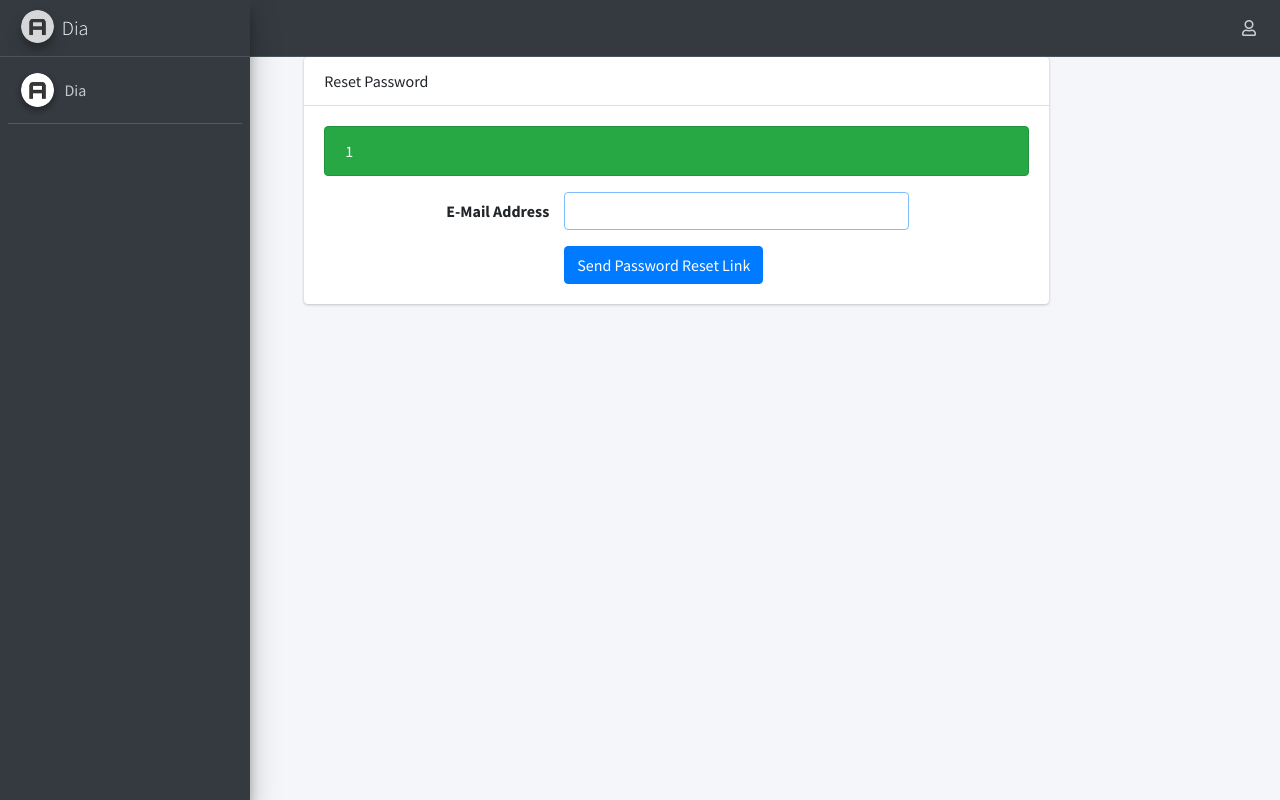
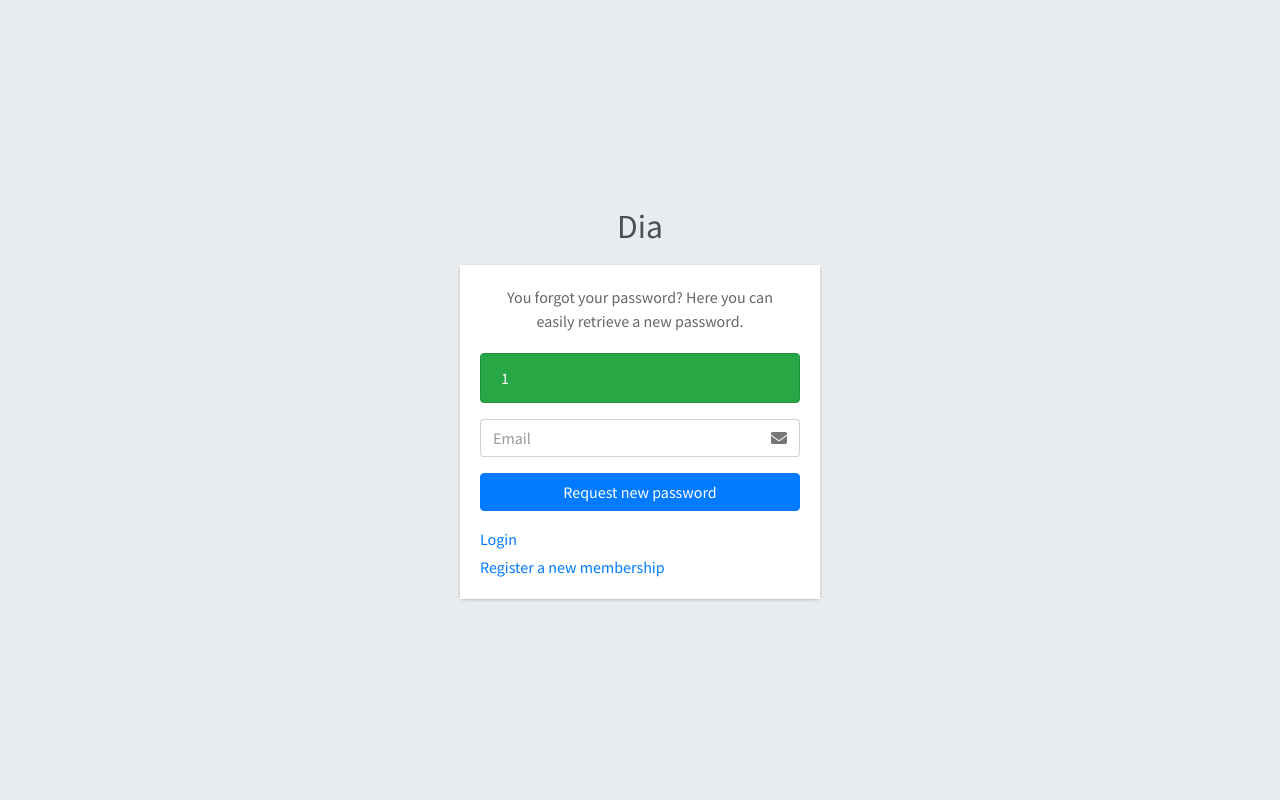
Before and after one commit to lydev7/dia, a Laravel app: template resources/views/auth/passwords/email.blade.php in a window 1280 px wide. Run offline with Laravel 8, Linux system fonts and the light colour scheme; the template is opened without the code that fills it, so the values that code supplies are empty; a user stored in the database is signed in; data comes from the database, SQL or seed files in the repository; some libraries are stand-ins or nearby versions.

Commit message:
password reset

```diff
--- a/resources/views/auth/login.blade.php
+++ b/resources/views/auth/login.blade.php
@@ -52,7 +52,7 @@
                 </form>
                 <hr>
                 <p class="mb-1">
-                    <a href="#">I forgot my password</a>
+                    <a href="{{ route('password.request') }}">I forgot my password</a>
                 </p>
                 <p class="mb-0">
                     <a href="{{ route('register') }}" class="text-center">Register a new membership</a>
--- a/resources/views/auth/passwords/email.blade.php
+++ b/resources/views/auth/passwords/email.blade.php
@@ -1,47 +1,49 @@
-@extends('layouts.app')
+@extends('layouts.guest')
 
 @section('content')
-<div class="container">
-    <div class="row justify-content-center">
-        <div class="col-md-8">
+    <div class="login-box">
+        <div class="login-logo">
+            <a href="/"><b>Dia</b></a>
+        </div>
+        <!-- /.login-logo -->
         <div class="card">
-                <div class="card-header">{{ __('Reset Password') }}</div>
-
-                <div class="card-body">
+            <div class="card-body login-card-body">
+                <p class="login-box-msg">You forgot your password? Here you can easily retrieve a new password.</p>
                 @if (session('status'))
                     <div class="alert alert-success" role="alert">
                         {{ session('status') }}
                     </div>
                 @endif
-
-                    <form method="POST" action="{{ route('password.email') }}">
+                <form action="{{ route('password.email') }}" method="post">
                     @csrf
-
-                        <div class="form-group row">
-                            <label for="email" class="col-md-4 col-form-label text-md-right">{{ __('E-Mail Address') }}</label>
-
-                            <div class="col-md-6">
-                                <input id="email" type="email" class="form-control @error('email') is-invalid @enderror" name="email" value="{{ old('email') }}" required autocomplete="email" autofocus>
-
-                                @error('email')
-                                    <span class="invalid-feedback" role="alert">
-                                        <strong>{{ $message }}</strong>
-                                    </span>
-                                @enderror
-                            </div>
-                        </div>
-
-                        <div class="form-group row mb-0">
-                            <div class="col-md-6 offset-md-4">
-                                <button type="submit" class="btn btn-primary">
-                                    {{ __('Send Password Reset Link') }}
-                                </button>
-                            </div>
-                        </div>
-                    </form>
+                    <div class="input-group mb-3">
+                        <input name="email" value="{{ old('email') }}" type="email" class="form-control @error('email') border-danger @enderror" placeholder="Email">
+                        <div class="input-group-append">
+                            <div class="input-group-text @error('email') border-danger @enderror">
+                                <span class="fas fa-envelope"></span>
                             </div>
                         </div>
                     </div>
+                    @error('email')
+                    <span class="text-danger">{{ $message }}</span>
+                    @enderror
+                    <div class="row">
+                        <div class="col-12">
+                            <button type="submit" class="btn btn-primary btn-block">Request new password</button>
+                        </div>
+                        <!-- /.col -->
+                    </div>
+                </form>
+
+                <p class="mt-3 mb-1">
+                    <a href="{{ route('login') }}">Login</a>
+                </p>
+                <p class="mb-0">
+                    <a href="{{ route('register') }}" class="text-center">Register a new membership</a>
+                </p>
+            </div>
+            <!-- /.login-card-body -->
         </div>
     </div>
+    <!-- /.login-box -->
 @endsection
--- a/resources/views/layouts/navbar.blade.php
+++ b/resources/views/layouts/navbar.blade.php
@@ -22,7 +22,7 @@
                 <a href="#" class="dropdown-item">
                     <i class="fa fa-user-alt mr-2"></i> Profile
                 </a>
-                <a href="#" class="dropdown-item">
+                <a href="{{ route('params') }}" class="dropdown-item">
                     <i class="fa fa-cog mr-2"></i> Params
                 </a>
                 <form action="{{ route('logout') }}" method="POST">
--- a/routes/web.php
+++ b/routes/web.php
@@ -17,3 +17,7 @@
 Route::get('/', 'HomeController@index')->name('home');
 
 Auth::routes(['verify' => true]);
+
+Route::get('params',function (){
+    return view('user.params');
+})->name('params');
```
Also changed, not shown: resources/views/auth/passwords/reset.blade.php (+47 -51 lines), resources/views/user/params.blade.php (added). Lines whose indentation alone changed are shown as unchanged.
